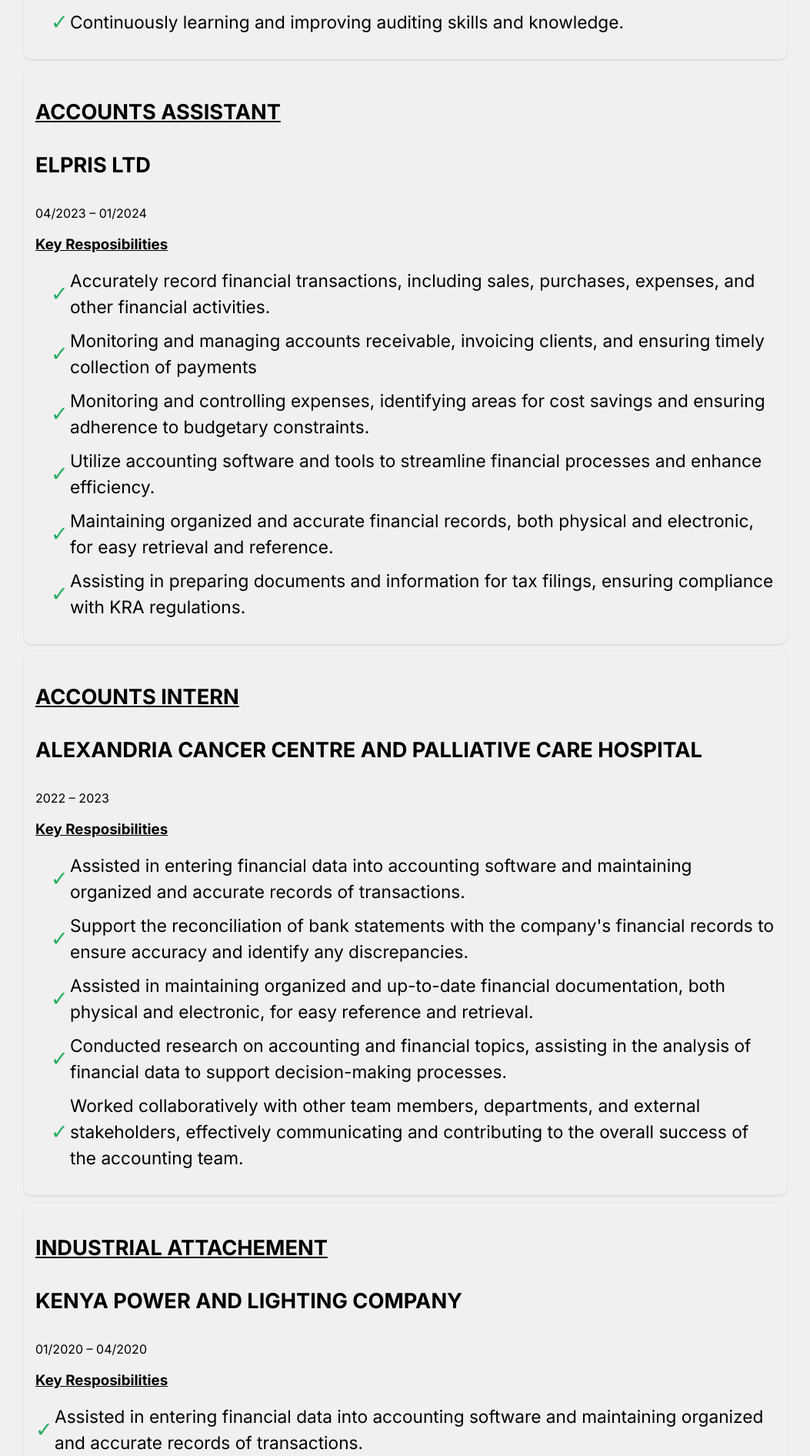
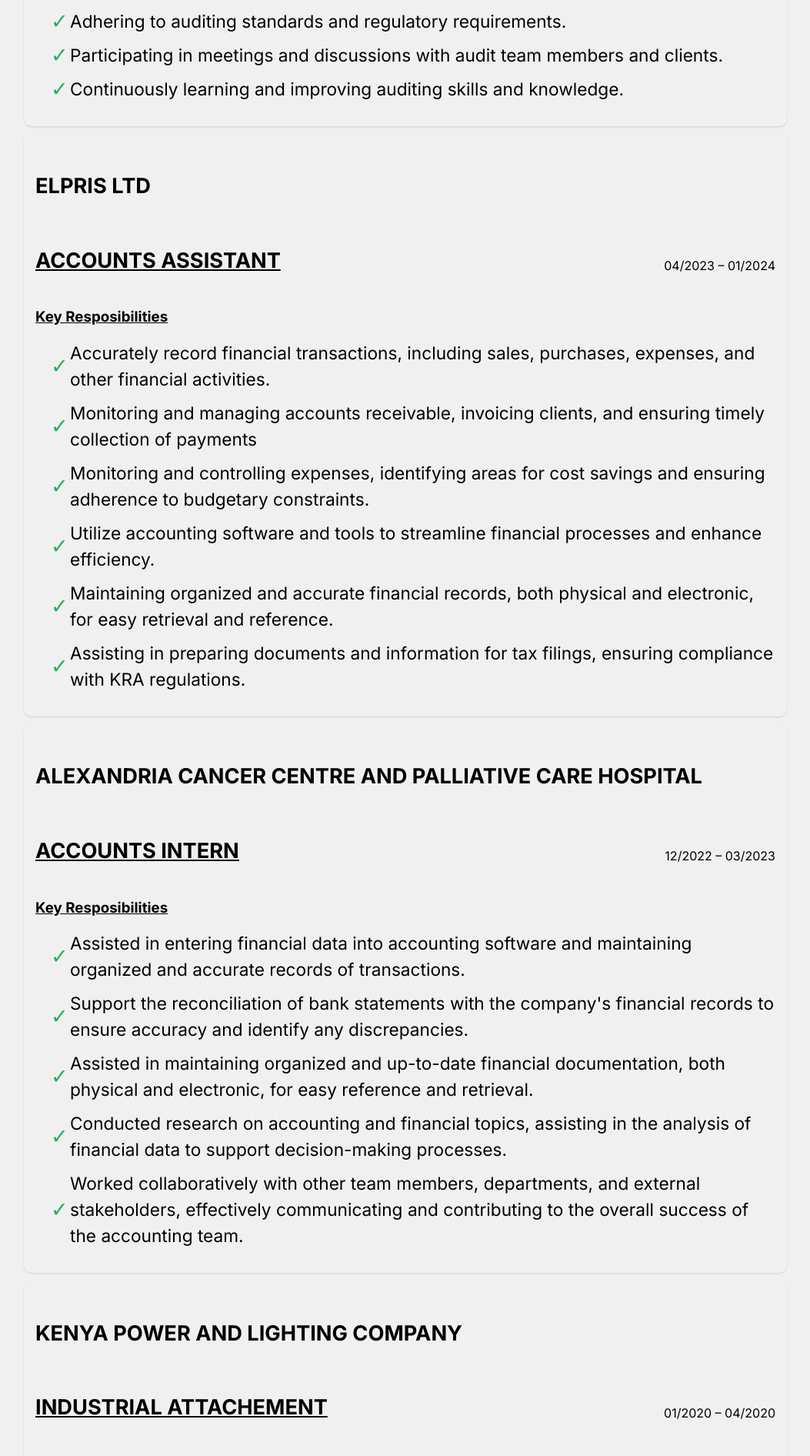
Before and after one commit to jankimutai/bonie-portfolio, a React (Create React App) app: page / in a window 1280 px wide. Shown: the part 3062-4954 px from the top of the page at 77% size, without its empty margins (113-1166 px from the left). Built offline with nearby package versions, Linux system fonts and the light colour scheme.

Commit message:
Layout changes

```diff
--- a/src/Components/About.js
+++ b/src/Components/About.js
@@ -37,10 +37,11 @@
       <div className='experience'>
       <h2 className='heading'>03 Experience</h2>
       <div className='experience-entry'>
+      <h4 className='experience-title'>BACE PARTNERS LLP</h4>
       <span className='employer'>
       <h3 className='experience-title'>AUDIT ASSISTANT</h3>
-      <h4 className='experience-title'>BACE PARTNERS LLP</h4>
-      <p className='experience-date'>01/2024 – Present</p>
+
+      <p className='experience-date'>01/2024 –  Present</p>
       </span>
 
       <h3>Key Resposibilities</h3>
@@ -58,9 +59,12 @@
 
       </div>
       <div className='experience-entry'>
-        <h3 className='experience-title'>ACCOUNTS ASSISTANT</h3>
-        <h4 className='experience-title'>ELPRIS LTD</h4>
-        <p className='experience-date'>04/2023 – 01/2024</p>
+      <h4 className='experience-title'>ELPRIS LTD</h4>
+        <span className='employer'>
+          <h3 className='experience-title'>ACCOUNTS ASSISTANT</h3>
+
+          <p className='experience-date'>04/2023 – 01/2024</p>
+        </span>
         <h3>Key Resposibilities</h3>
         <ul className='accomplishments-list'>
           <li className='accomplishments'>Accurately record financial transactions, including sales, purchases, expenses, and other financial activities.</li>
@@ -72,9 +76,12 @@
         </ul>
       </div>
       <div className='experience-entry'>
+      <h4 className='experience-title'>ALEXANDRIA CANCER CENTRE AND PALLIATIVE CARE HOSPITAL</h4>
+        <span className='employer'>
         <h3 className='experience-title'>ACCOUNTS INTERN</h3>
-        <h4 className='experience-title'>ALEXANDRIA CANCER CENTRE AND PALLIATIVE CARE HOSPITAL</h4>
-        <p className='experience-date'>2022 – 2023</p>
+
+        <p className='experience-date'>12/2022 – 03/2023</p>
+        </span>
         <h3>Key Resposibilities</h3>
         <ul className='accomplishments-list'>
           <li className='accomplishments'>Assisted in entering financial data into accounting software and maintaining
@@ -91,9 +98,12 @@
         </ul>
       </div>
       <div className='experience-entry'>
+      <h4 className='experience-title'>KENYA POWER AND LIGHTING COMPANY</h4>
+        <span className='employer'>
         <h3 className='experience-title'>INDUSTRIAL ATTACHEMENT</h3>
-        <h4 className='experience-title'>KENYA POWER AND LIGHTING COMPANY</h4>
-        <p className='experience-date'>01/2020 – 04/2020</p>
+
+       <p className='experience-date'>01/2020 – 04/2020</p>
+        </span>
         <h3>Key Resposibilities</h3>
         <ul className='accomplishments-list'></ul>
         <li className='accomplishments'>Assisted in entering financial data into accounting software and maintaining
```
